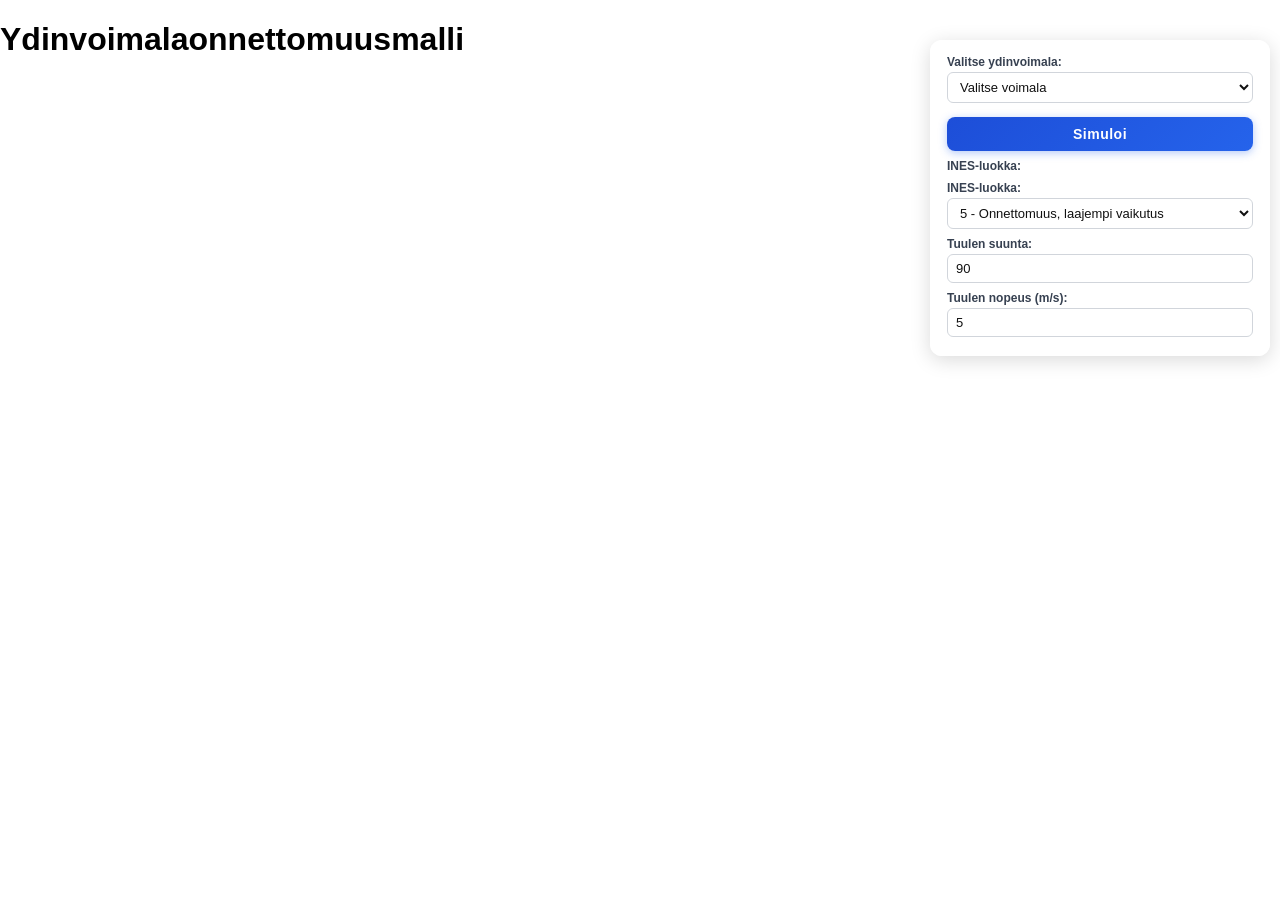
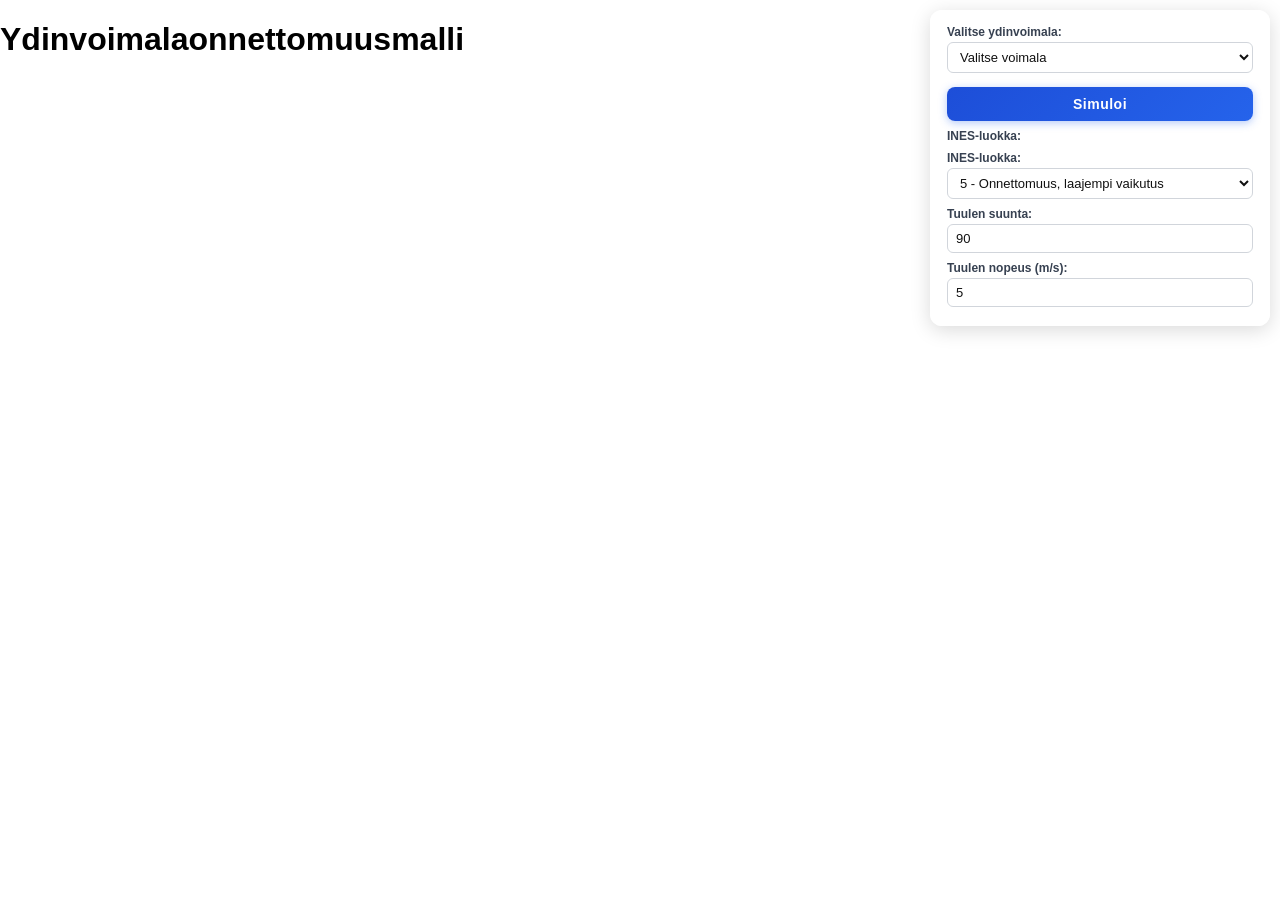

Update styles.css

--- a/styles.css
+++ b/styles.css
@@ -88,33 +88,14 @@ html, body {
 /* ============================================================
    Construction banner — amber instead of aggressive red
    ============================================================ */
-#construction-banner {
-    position: fixed;
-    top: 0;
-    left: 0;
-    width: 100%;
-    background: linear-gradient(90deg, #f59e0b, #d97706);
-    color: white;
-    text-align: center;
-    font-size: 14px;
-    font-weight: 600;
-    padding: 7px 10px;
-    z-index: 1100;
-    letter-spacing: 0.5px;
-    box-shadow: 0 2px 6px rgba(0,0,0,0.2);
-}
-
-/* Push Leaflet zoom controls below the construction banner */
-.leaflet-top.leaflet-left {
-    top: 40px !important;
-}
+/* Construction banner removed */
 
 /* ============================================================
    Controls panel
    ============================================================ */
 #controls {
     position: absolute;
-    top: 40px;
+    top: 10px;
     right: 10px;
     width: 50vw;
     max-width: 340px;
@@ -861,10 +842,7 @@ html, body {
         right: 10px;
     }
 
-    /* Push zoom controls further down on mobile to clear banner */
-    .leaflet-top.leaflet-left {
-        top: 50px !important;
-    }
+
 
     #controls h1 {
         font-size: 14px;
@@ -924,8 +902,5 @@ html, body {
         right: 10px;
     }
 
-    #construction-banner {
-        font-size: 12px;
-        padding: 5px 8px;
-    }
+
 }
